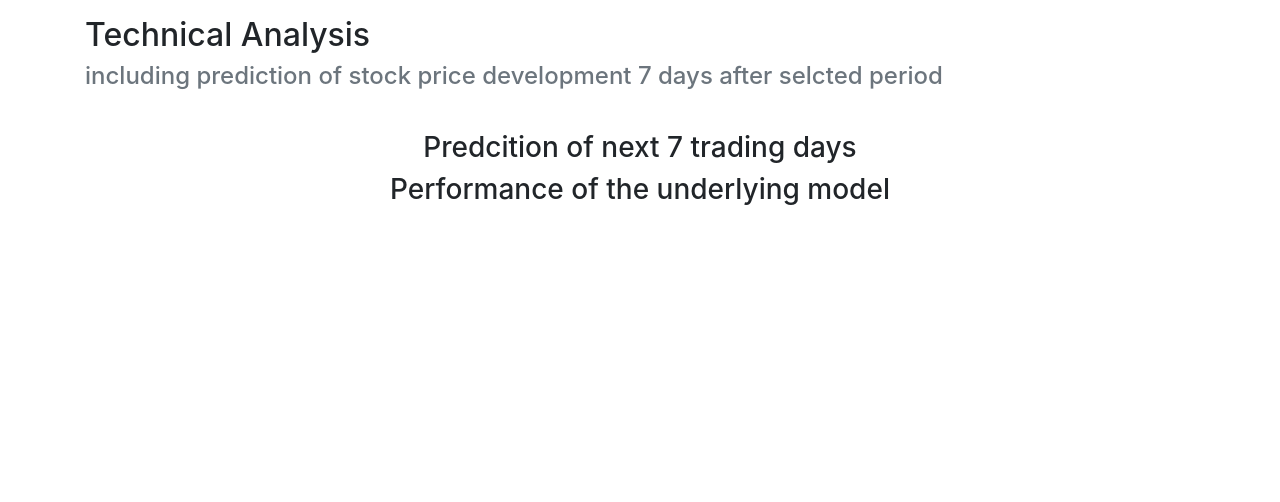
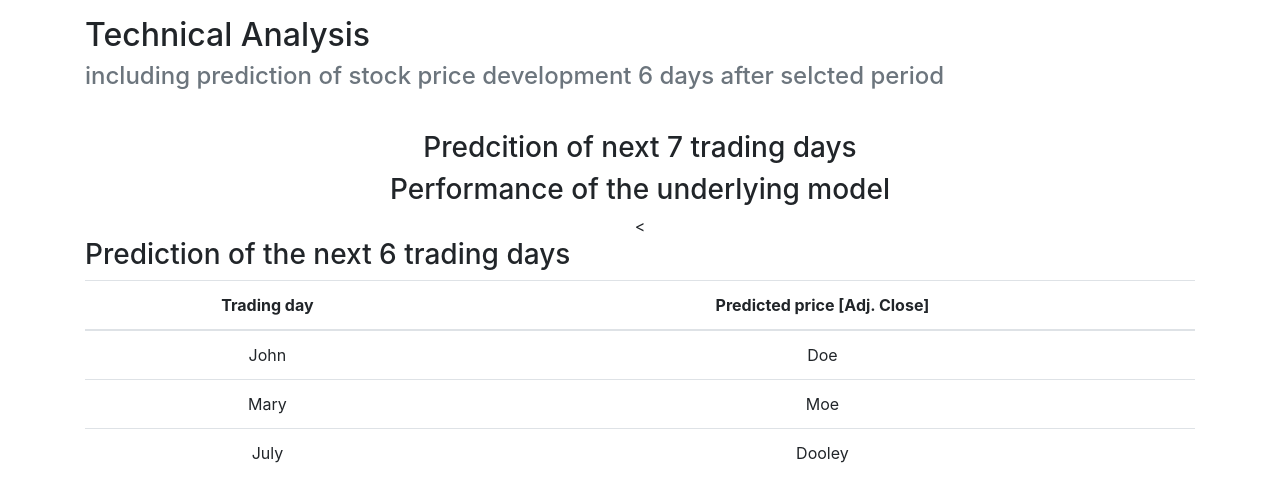
Before and after one commit to jochenruland/stock_price_indicator, a Flask app: template app/templates/post.html in a window 1280 px wide. Shown: the part 56-558 px from the top of the page. Run offline with Flask 2, Linux system fonts and the light colour scheme; the template is opened without the code that fills it, so the values that code supplies are empty; some libraries are stand-ins or nearby versions.

Commit message:
ADD table to frontend for 6 days prediction results

```diff
--- a/app/templates/post.html
+++ b/app/templates/post.html
@@ -9,7 +9,7 @@
     <div id="middle-info" class="mt-3">
 
         <h2 id="tag-line">Technical Analysis</h2>
-        <h4 id="tag-line" class="text-muted">including prediction of stock price development 7 days after selcted period</h4>
+        <h4 id="tag-line" class="text-muted">including prediction of stock price development 6 days after selcted period</h4>
 
     </div>
   </div>
@@ -47,6 +47,32 @@
             </div>
         </div>
 
+        <<div class="row">
+          <h3>Prediction of the next 6 trading days</h3>
+          <p></p>
+          <table class="table">
+            <thead>
+              <tr>
+                <th>Trading day</th>
+                <th>Predicted price [Adj. Close]</th>
+              </tr>
+            </thead>
+            <tbody>
+              <tr>
+                <td>John</td>
+                <td>Doe</td>
+              </tr>
+              <tr>
+                <td>Mary</td>
+                <td>Moe</td>
+              </tr>
+              <tr>
+                <td>July</td>
+                <td>Dooley</td>
+              </tr>
+            </tbody>
+          </table>
+        </div>
         <!--footer section-->
         <div id="footer" class="container"></div>
 
```
